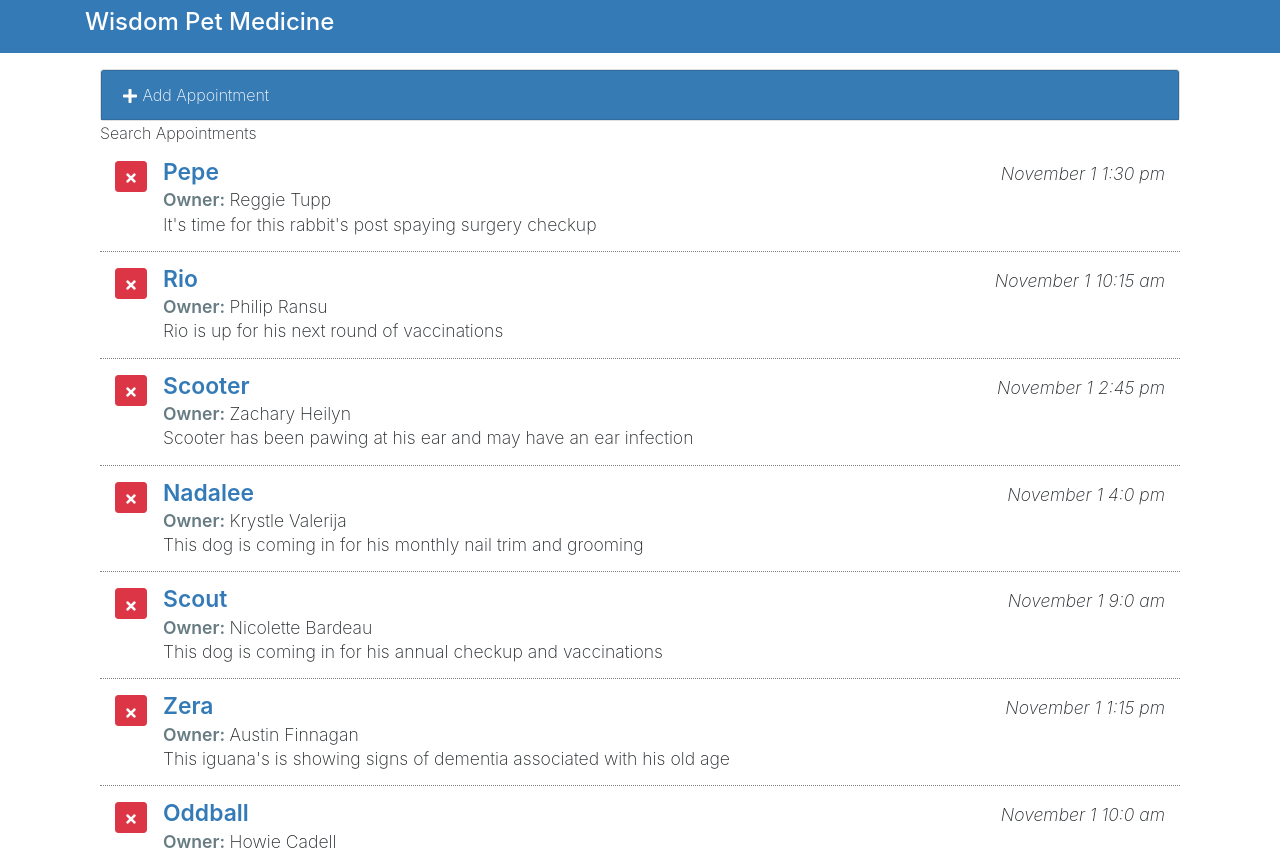
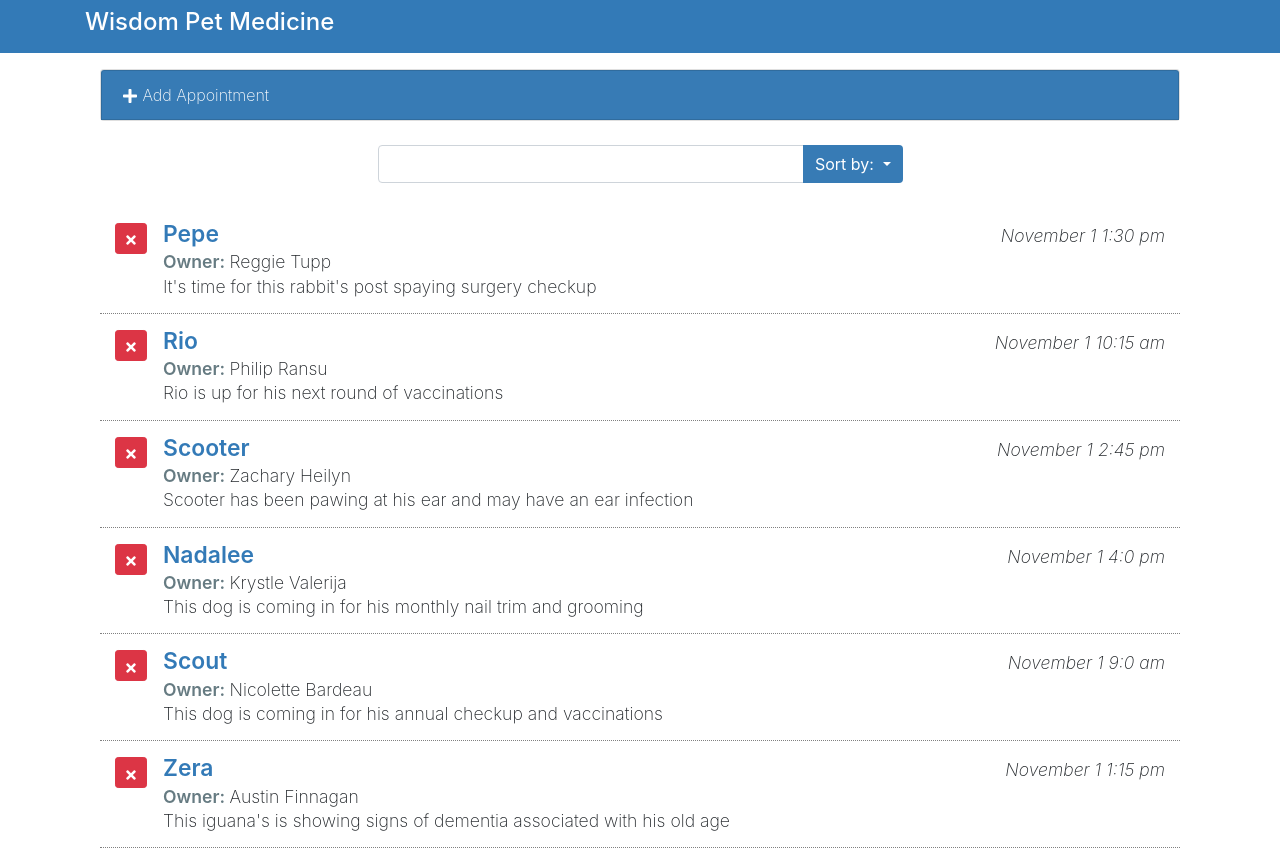
Before and after one commit to moudio/dog-appointment, a React (Create React App) app: page / in a window 1280 px wide. Shown: the top 850 px of the page. Built offline with nearby package versions, Linux system fonts and the light colour scheme.

Commit message:
Add the filter content and logic

```diff
--- a/src/components/AddAppointments.js
+++ b/src/components/AddAppointments.js
@@ -15,7 +15,6 @@
   }
 
   handleAdd(e) {
-    console.log('handleAdd clcicked');
     e.preventDefault();
     let tempApt = {
       petName: this.state.petName,
--- a/src/components/App.js
+++ b/src/components/App.js
@@ -12,6 +12,8 @@
       myAppointments: [],
       formDisplay: false,
       lastIndex: 0,
+      orderBy: 'ownerName',
+      orderDir: 'desc',
     };
     this.deleteAppointment = this.deleteAppointment.bind(this);
     this.toggleForm = this.toggleForm.bind(this);
@@ -60,6 +62,23 @@
   }
 
   render() {
+    let order;
+    let filteredApts = this.state.myAppointments;
+    if (this.state.orderDir === 'asc') {
+      order = 1;
+    } else {
+      order = -1;
+    }
+
+    filteredApts.sort((a, b) => {
+      if (
+        a[this.state.orderBy].toLowerCase() <
+        b[this.state.orderBy].toLowerCase()
+      ) {
+        return -1 * order;
+      }
+    });
+
     return (
       <main className="page bg-white" id="petratings">
         <div className="container">
@@ -73,7 +92,7 @@
                 />
                 <SearchAppointments />
                 <ListAppointments
-                  appointments={this.state.myAppointments}
+                  appointments={filteredApts}
                   deleteAppointment={this.deleteAppointment}
                 />
               </div>
--- a/src/components/SearchAppointments.js
+++ b/src/components/SearchAppointments.js
@@ -1,7 +1,50 @@
 import React from 'react';
 
 function SearchAppointments() {
-  return <div>Search Appointments</div>;
+  return (
+    <div className="search-appointments row justify-content-center my-4">
+      <div className="col-md-6">
+        <div className="input-group">
+          <input
+            id="SearchApts"
+            type="text"
+            className="form-control"
+            aria-label="Search Appointments"
+          />
+          <div className="input-group-append">
+            <button
+              type="button"
+              className="btn btn-primary dropdown-toggle"
+              data-toggle="dropdown"
+              aria-haspopup="true"
+              aria-expanded="false"
+            >
+              Sort by: <span className="caret" />
+            </button>
+
+            <div className="sort-menu dropdown-menu dropdown-menu-right">
+              <button className="sort-by dropdown-item" href="#">
+                Pet Name
+              </button>
+              <button className="sort-by dropdown-item" href="#">
+                Date
+              </button>
+              <button className="sort-by dropdown-item" href="#">
+                Owner
+              </button>
+              <div role="separator" className="dropdown-divider" />
+              <button className="sort-by dropdown-item" href="#">
+                Asc
+              </button>
+              <button className="sort-by dropdown-item" href="#">
+                Desc
+              </button>
+            </div>
+          </div>
+        </div>
+      </div>
+    </div>
+  );
 }
 
 export default SearchAppointments;
```
